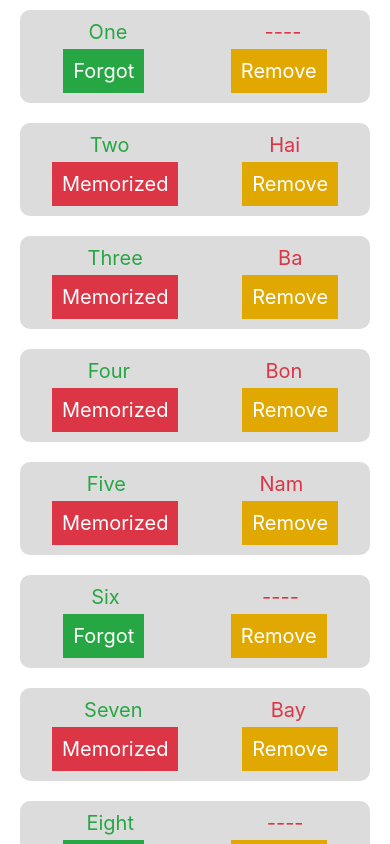
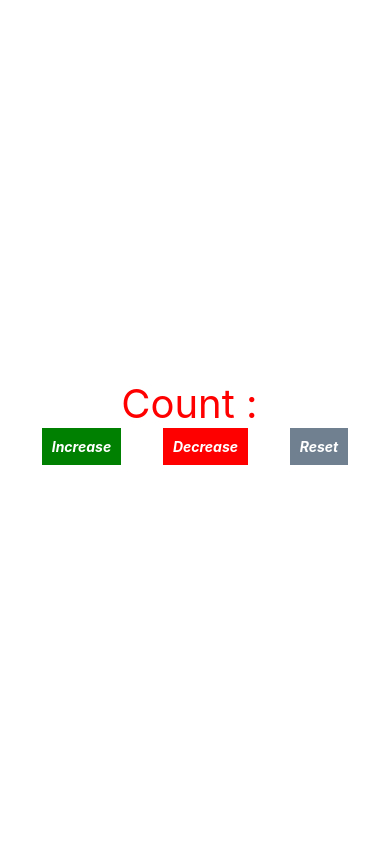
Before and after one commit to phamtanphat/ReactNative24022020, a React Native app: screen / in a window 390 px wide. Built offline with nearby package versions, Linux system fonts and the light colour scheme.

Commit message:
ui state

```diff
--- a/App.js
+++ b/App.js
@@ -2,6 +2,8 @@
 import React, {Component} from 'react';
 import {View, StyleSheet, ScrollView} from 'react-native';
 import Word from './src/Word';
+import Box from './src/Box';
+
 
 const words = [
   {id: '1', en: 'One', vn: 'Mot', isMemorized: true},
@@ -19,11 +21,12 @@ export default class App extends Component {
   render() {
     return (
       <View style={styles.container}>
-        <ScrollView showsVerticalScrollIndicator={false}>
+        {/* <ScrollView showsVerticalScrollIndicator={false}>
           {words.map(word => (
             <Word word={word} key={word.en} />
           ))}
-        </ScrollView>
+        </ScrollView> */}
+        <Box />
       </View>
     );
   }
--- /dev/null
+++ b/src/Box.js
@@ -0,0 +1,46 @@
+/* eslint-disable react-native/no-inline-styles */
+import React, {Component} from 'react';
+import {Text, View, TouchableOpacity} from 'react-native';
+
+export default class Box extends Component {
+  render() {
+    return (
+      <View
+        style={{
+          flex: 1,
+          flexDirection: 'column',
+          justifyContent: 'center',
+          alignItems: 'center',
+        }}>
+        <Text style={{color: 'red', fontSize: 40}}>
+          Count : {this.props.count}
+        </Text>
+        <View
+          style={{
+            width: '100%',
+            flexDirection: 'row',
+            justifyContent: 'space-evenly',
+          }}>
+          <TouchableOpacity style={{backgroundColor: 'green', padding: 10}}>
+            <Text
+              style={{color: 'white', fontStyle: 'italic', fontWeight: 'bold'}}>
+              Increase
+            </Text>
+          </TouchableOpacity>
+          <TouchableOpacity style={{backgroundColor: 'red', padding: 10}}>
+            <Text
+              style={{color: 'white', fontStyle: 'italic', fontWeight: 'bold'}}>
+              Decrease
+            </Text>
+          </TouchableOpacity>
+          <TouchableOpacity style={{backgroundColor: 'slategray', padding: 10}}>
+            <Text
+              style={{color: 'white', fontStyle: 'italic', fontWeight: 'bold'}}>
+              Reset
+            </Text>
+          </TouchableOpacity>
+        </View>
+      </View>
+    );
+  }
+}
```
